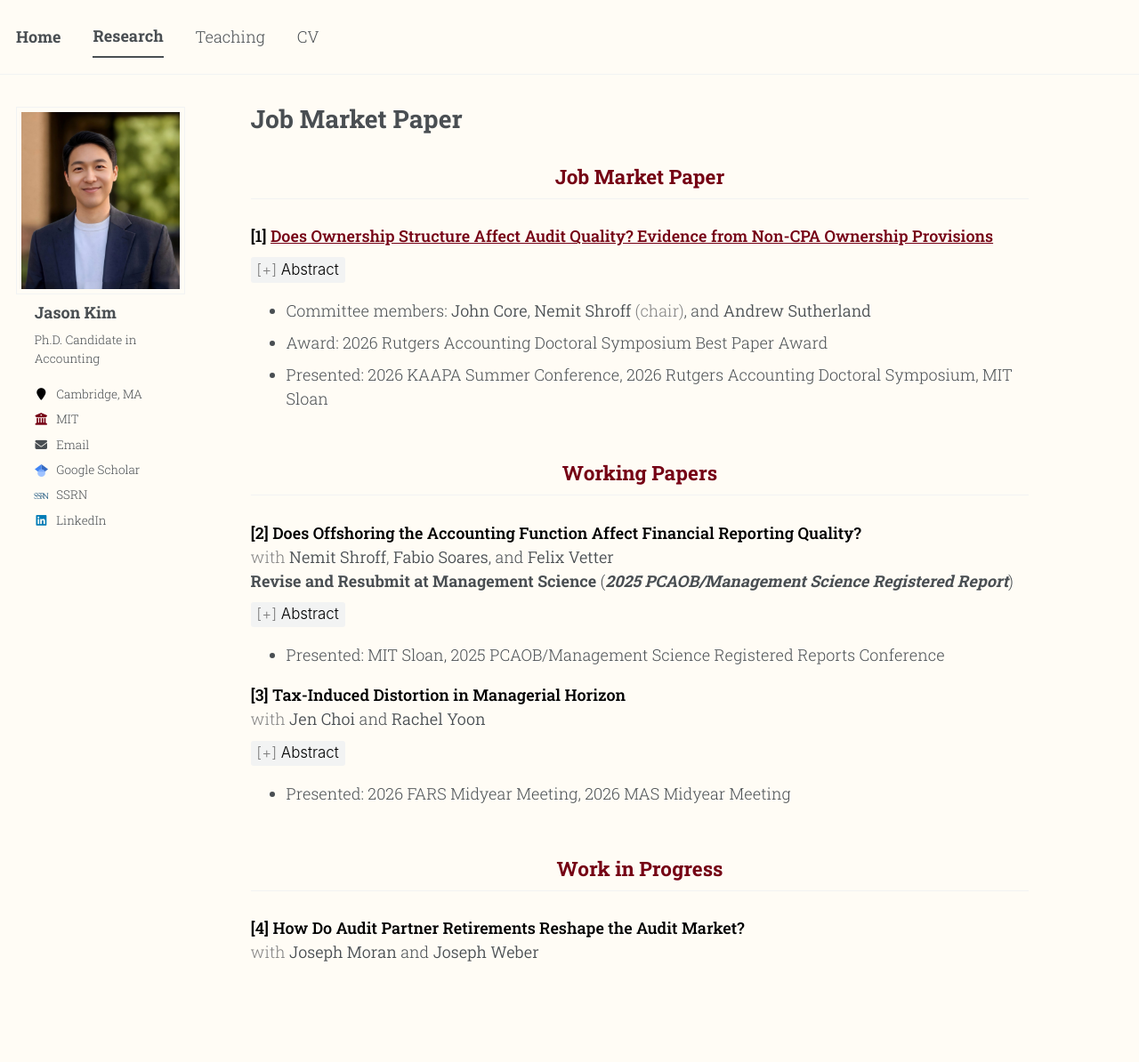
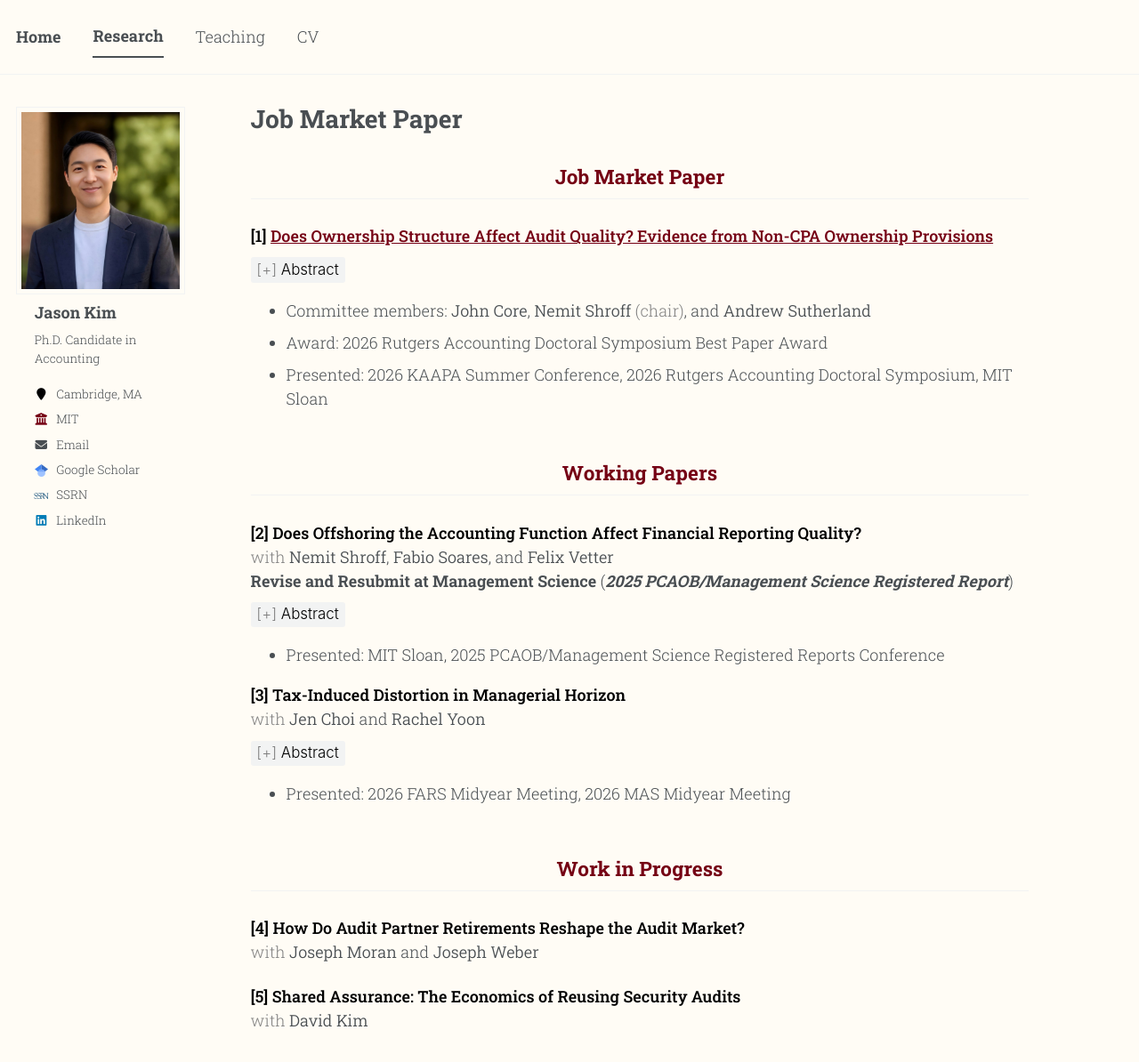
Before and after one commit to jgkim262/jgkim262.github.io, a Jekyll site: the page built from _pages/research.md, in a window 1280 px wide and 1303 px high. Shown: the top 1194 px of the window at 89% size. Built offline with Jekyll 4.4.1, drawn with Linux system fonts in a browser that asks for light colours; a style sheet for code colours, icons or effects is not loaded; our own code applies the rules of GitHub Pages for plain Markdown files.

Commit message:
Add [5] Shared Assurance with David Kim
Co-Authored-By: Claude Fable 5.1 <noreply@anthropic.com>

```diff
--- a/_pages/research.md
+++ b/_pages/research.md
@@ -48,6 +48,9 @@ This paper examines whether boards respond to tax-induced changes in the incenti
 **<span class="paper-num">[4]</span> How Do Audit Partner Retirements Reshape the Audit Market?**{: .paper-title}<br>
 <span class="muted">with</span> [Joseph Moran](https://mitsloan.mit.edu/faculty/directory/joseph-moran){: .coauthor} and [Joseph Weber](https://mitsloan.mit.edu/faculty/directory/joseph-p-weber){: .coauthor}
 
+**<span class="paper-num">[5]</span> Shared Assurance: The Economics of Reusing Security Audits**{: .paper-title}<br>
+<span class="muted">with</span> [David Kim](https://www.davidkim.info/){: .coauthor}
+
 {% comment %}
   Held back for now (Jason, 2026-09-09). Liquid comment: nothing inside
   reaches the built page. To restore, delete this line and the endcomment
```
